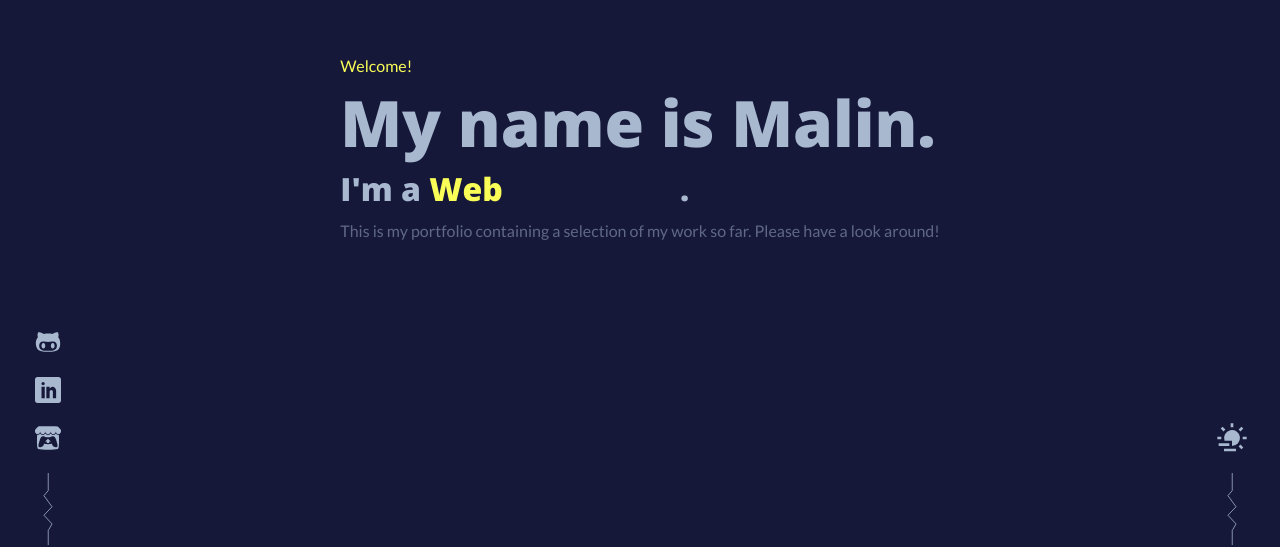
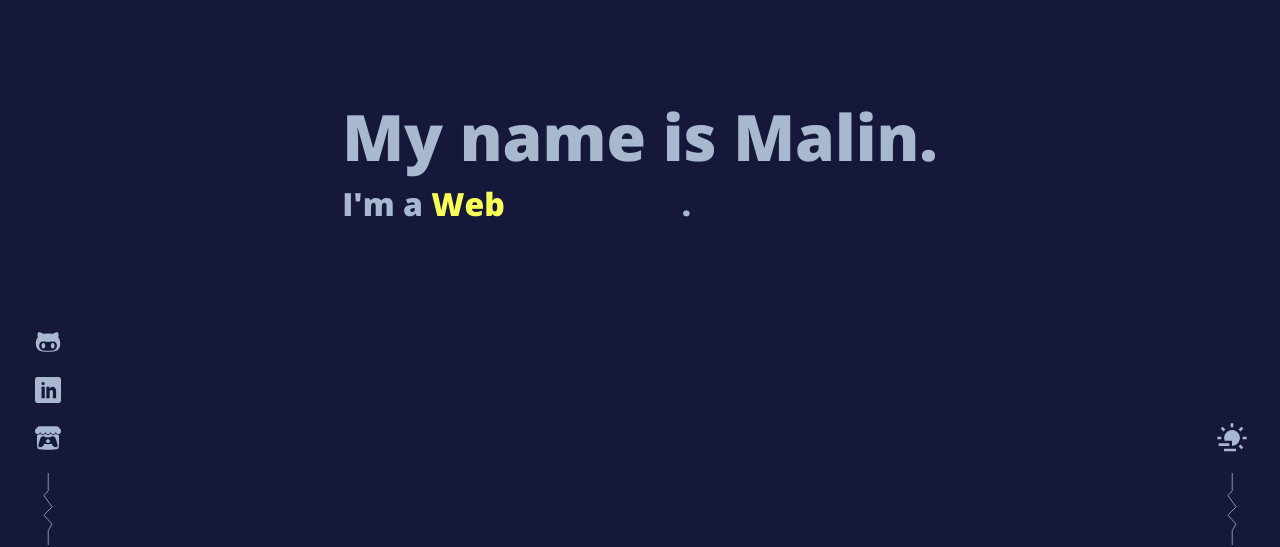
Before and after one commit to maso1905/portfolio-v1, a React (Create React App) app: page / in a window 1280 px wide. Shown: the part 255-802 px from the top of the page. Built offline with nearby package versions, Linux system fonts and the light colour scheme.

Commit message:
resume + about + animation updates

```diff
--- a/src/components/AboutSection/Data.js
+++ b/src/components/AboutSection/Data.js
@@ -1,7 +1,8 @@
 export const ObjOne = {
     img: require('../../images/portrait.jpg').default,
     alt: 'Portrait',
-    p1: 'I’m a recent graduate from Mid Sweden University who has an urge to be creative on the web. I would define myself as a structured and dedicated person who loves to learn for the long run. I have a musical background, playing the guitar and piano in highschool. Since an early age I’ve also had an affinity for video games which started when I was 11 years old. By that age I used to master the Tekken 3 battles with my friends, most likely by pressing all the buttons as fast as I could rather than elegant and calculated techniques. Maybe I’m slightly competitive still, but now in my adult years it’s less about winning and more being progressive and a solid teamplayer.',
+    p1: 'I’m a full-stack developer who has an urge to be creative on the web. I would define myself as a structured and dedicated person who loves to learn for the long run. I have a musical background, playing the guitar and piano in highschool.',
+    p2: 'Since an early age I’ve also had an affinity for video games which started when I was 11 years old. By that age I used to master the Tekken 3 battles with my friends, most likely by pressing all the buttons as fast as I could rather than elegant and calculated techniques. Maybe I’m slightly competitive still, but now in my adult years it’s less about winning and more being progressive and a solid teamplayer.',
     intrest1: 'React',
     intrest2: 'C#',
     intrest3: 'Animations',
--- a/src/components/AboutSection/index.js
+++ b/src/components/AboutSection/index.js
@@ -17,7 +17,7 @@ import {
 import "aos/dist/aos.css";
 import Aos from 'aos';
 
-const AboutSection = ({img, alt, p1, intrest1, intrest2, intrest3, intrest4}) => {
+const AboutSection = ({img, alt, p1, p2, intrest1, intrest2, intrest3, intrest4}) => {
     const intrests = [intrest1, intrest2, intrest3, intrest4];
 
     useEffect(() => {
@@ -34,6 +34,7 @@ const AboutSection = ({img, alt, p1, intrest1, intrest2, intrest3, intrest4}) =>
                     <Col1>
                         <InfoWrapper>
                             <Paragraph>{p1}</Paragraph>
+                            <Paragraph>{p2}</Paragraph>
                         </InfoWrapper>
                     </Col1>
                     <Col2>
@@ -43,7 +44,7 @@ const AboutSection = ({img, alt, p1, intrest1, intrest2, intrest3, intrest4}) =>
                     </Col2>
                 </Row1>
                 <Row2>
-                    <Col3>
+                    {/* <Col3>
                         <InfoWrapper>
                             <h3>Current interests:</h3>
                             <IntrestsList>
@@ -52,7 +53,7 @@ const AboutSection = ({img, alt, p1, intrest1, intrest2, intrest3, intrest4}) =>
                                 })}
                             </IntrestsList>
                         </InfoWrapper>
-                    </Col3>
+                    </Col3> */}
                 </Row2>
             </ContentWrapper>
         </Section>
--- a/src/components/IntroSection/IntroStyling.js
+++ b/src/components/IntroSection/IntroStyling.js
@@ -16,29 +16,30 @@ export const Content = styled.div`
         padding: 5%;
     }
     .small-welcome{
+        text-align: center;
         opacity: 0;
         color: ${(props) => props.theme.accentColor};
         -webkit-animation: section-slide-up .6s forwards 1s ease-in-out;
         -moz-animation: section-slide-up .6s forwards 1s ease-in-out;
         -ms-animation: section-slide-up .6s forwards 1s ease-in-out;
         -o-animation: section-slide-up .6s forwards 1s ease-in-out;
-        animation: section-slide-up .6s forwards 1s ease-in-out;
+        animation: section-slide-up .6s forwards 1s ease-in-out, slide-down-text 0.6s forwards 2s ease-out;
     }
     h1{
         opacity: 0;
-        -webkit-animation: section-slide-up .6s forwards 2s ease-in-out;
-        -moz-animation: section-slide-up .6s forwards 2s ease-in-out;
-        -ms-animation: section-slide-up .6s forwards 2s ease-in-out;
-        -o-animation: section-slide-up .6s forwards 2s ease-in-out;
-        animation: section-slide-up .6s forwards 2s ease-in-out;
+        -webkit-animation: section-slide-up .6s forwards 2.6s ease-in-out;
+        -moz-animation: section-slide-up .6s forwards 2.6s ease-in-out;
+        -ms-animation: section-slide-up .6s forwards 2.6s ease-in-out;
+        -o-animation: section-slide-up .6s forwards 2.6s ease-in-out;
+        animation: section-slide-up .6s forwards 2.6s ease-in-out;
     }
     h2{
         opacity: 0;
-        -webkit-animation: section-slide-up .6s forwards 3s ease-in-out;
-        -moz-animation: section-slide-up .6s forwards 3s ease-in-out;
-        -ms-animation: section-slide-up .6s forwards 3s ease-in-out;
-        -o-animation: section-slide-up .6s forwards 3s ease-in-out;
-        animation: section-slide-up .6s forwards 3s ease-in-out;
+        -webkit-animation: section-slide-up .6s forwards 3.6s ease-in-out;
+        -moz-animation: section-slide-up .6s forwards 3.6s ease-in-out;
+        -ms-animation: section-slide-up .6s forwards 3.6s ease-in-out;
+        -o-animation: section-slide-up .6s forwards 3.6s ease-in-out;
+        animation: section-slide-up .6s forwards 3.6s ease-in-out;
     }
     p{
         opacity: 0;
@@ -72,15 +73,33 @@ export const Content = styled.div`
             opacity: 1;
         }
     }
+    @keyframes slide-down-text{
+        from{
+            -webkit-transform: translateY(0);
+            -moz-transform: translateY(0);
+            -o-transform: translateY(0);
+            -ms-transform: translateY(0);
+            transform: translateY(0);
+            opacity: 1;
+        }
+        to{
+            -webkit-transform: translateY(20%);
+            -moz-transform: translateY(20%);
+            -o-transform: translateY(20%);
+            -ms-transform: translateY(20%);
+            transform: translateY(20%);
+            opacity: 0;
+        }
+    }
 
     .devAnim{
         display: inline-block;
         transform-origin: bottom left;
-        -webkit-animation: developer-break 1s forwards 4s ease-in-out, developer-fall .4s forwards 5s ease-in-out, developer-reemerge .6s forwards 8s ease-in-out;
-        -moz-animation: developer-break 1s forwards 4s ease-in-out, developer-fall .4s forwards 5s ease-in-out, developer-reemerge .6s forwards 8s ease-in-out;
-        -o-animation: developer-break 1s forwards 4s ease-in-out, developer-fall .4s forwards 5s ease-in-out, developer-reemerge .6s forwards 8s ease-in-out;
-        -ms-animation: developer-break 1s forwards 4s ease-in-out, developer-fall .4s forwards 5s ease-in-out, developer-reemerge .6s forwards 8s ease-in-out;
-        animation: developer-break 1s forwards 4s ease-in-out, developer-fall .4s forwards 5s ease-in-out, developer-reemerge .6s forwards 8s ease-in-out;
+        -webkit-animation: developer-break 1s forwards 4.6s ease-in-out, developer-fall .4s forwards 5.4s ease-in-out, developer-reemerge .6s forwards 8s ease-in-out;
+        -moz-animation: developer-break 1s forwards 4.6s ease-in-out, developer-fall .4s forwards 5.6s ease-in-out, developer-reemerge .6s forwards 8s ease-in-out;
+        -o-animation: developer-break 1s forwards 4.6s ease-in-out, developer-fall .4s forwards 5.6s ease-in-out, developer-reemerge .6s forwards 8s ease-in-out;
+        -ms-animation: developer-break 1s forwards 4.6s ease-in-out, developer-fall .4s forwards 5.6s ease-in-out, developer-reemerge .6s forwards 8s ease-in-out;
+        animation: developer-break 1s forwards 4.6s ease-in-out, developer-fall .4s forwards 5.6s ease-in-out, developer-reemerge .6s forwards 8s ease-in-out;
     }
     @keyframes developer-break{
         0% {
--- a/src/components/IntroSection/index.js
+++ b/src/components/IntroSection/index.js
@@ -8,10 +8,9 @@ const IntroSection = () => {
     return (
         <Section id="home">
             <Content>
-                <p class="small-welcome">Welcome!</p>
+                <p class="small-welcome">Hi!</p>
                 <h1>My name is Malin.</h1>
                 <h2>I'm a <span>Web <div class="devAnim">Developer</div></span>.</h2>
-                <p>This is my portfolio containing a selection of my work so far. Please have a look around!</p>
             </Content>
         </Section>
     );
```
Also changed, not shown: 1 other file (tests, documents, lock files or other folders).
